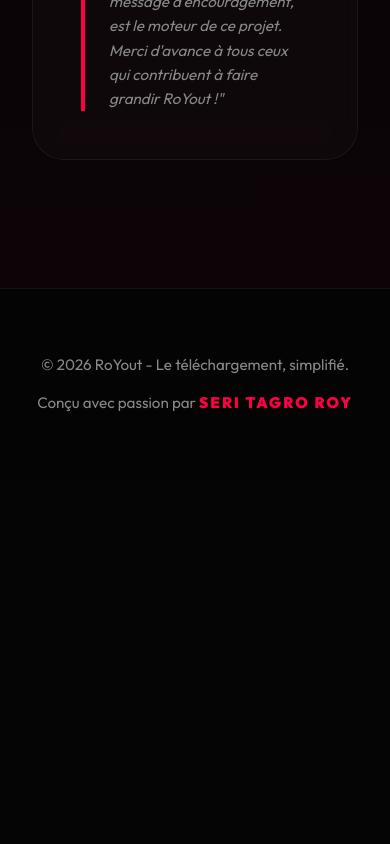
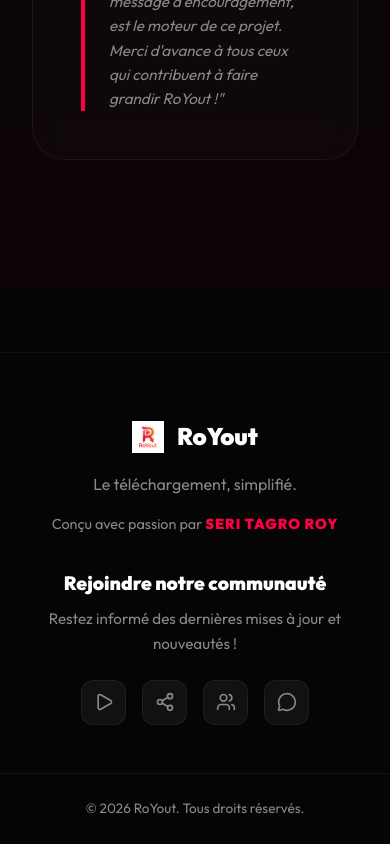
Before and after one commit to seritagroroy-oss/ROYOUT-V-2-SITE-WEB, a React (Vite) app: page / in a window 390 px wide. Shown: the part 10533-11377 px from the top of the page. Before the commit the page ends 11012 px from the top, so only its background shows below. Built offline with nearby package versions, Linux system fonts and the light colour scheme.

Commit message:
Sync latest React website changes

```diff
--- a/src/components/Footer.css
+++ b/src/components/Footer.css
@@ -1,25 +1,116 @@
-footer {
-  padding: 4rem 0;
+.footer-modern {
+  background: var(--bg-alt);
   border-top: 1px solid var(--border);
-  background-color: rgba(5, 5, 5, 0.9);
-  position: relative;
-  z-index: 10;
+  padding: 4rem 0 1.5rem;
+  margin-top: 4rem;
 }
 
-.footer-content {
+.footer-grid {
+  display: grid;
+  grid-template-columns: 1fr 1fr;
+  gap: 3rem;
+  margin-bottom: 3rem;
+}
+
+.footer-brand {
   display: flex;
   flex-direction: column;
+  gap: 1rem;
+}
+
+.logo-footer {
+  display: flex;
   align-items: center;
-  justify-content: center;
-  text-align: center;
   gap: 0.8rem;
+}
+
+.logo-footer img {
+  width: 32px;
+  height: 32px;
+}
+
+.logo-footer span {
+  font-size: 1.5rem;
+  font-weight: 900;
+  color: var(--text-main);
+}
+
+.footer-slogan {
   color: var(--text-muted);
-  font-size: 0.95rem;
+  font-size: 1rem;
+}
+
+.footer-author {
+  font-size: 0.9rem;
+  color: var(--text-muted);
 }
 
 .author-name {
   color: var(--primary);
-  font-weight: 900;
-  letter-spacing: 2px;
-  text-transform: uppercase;
+  font-weight: 700;
+  letter-spacing: 1px;
 }
+
+.footer-community h3 {
+  font-size: 1.2rem;
+  font-weight: 700;
+  margin-bottom: 0.5rem;
+  color: var(--text-main);
+}
+
+.footer-community p {
+  color: var(--text-muted);
+  font-size: 0.95rem;
+  margin-bottom: 1.5rem;
+}
+
+.social-links {
+  display: flex;
+  gap: 1rem;
+}
+
+.social-icon {
+  display: flex;
+  align-items: center;
+  justify-content: center;
+  width: 45px;
+  height: 45px;
+  border-radius: 12px;
+  background: rgba(255, 255, 255, 0.05);
+  color: var(--text-muted);
+  transition: all 0.3s ease;
+  border: 1px solid var(--border);
+}
+
+.social-icon:hover {
+  transform: translateY(-5px);
+}
+
+.social-icon.yt:hover { background: rgba(255, 0, 0, 0.1); color: #ff0000; border-color: #ff0000; }
+.social-icon.fb:hover { background: rgba(24, 119, 242, 0.1); color: #1877f2; border-color: #1877f2; }
+.social-icon.wa-group:hover { background: rgba(37, 211, 102, 0.1); color: #25d366; border-color: #25d366; }
+.social-icon.wa-channel:hover { background: rgba(37, 211, 102, 0.1); color: #25d366; border-color: #25d366; }
+
+.footer-bottom {
+  text-align: center;
+  padding-top: 1.5rem;
+  border-top: 1px solid var(--border);
+  color: var(--text-muted);
+  font-size: 0.85rem;
+}
+
+@media (max-width: 768px) {
+  .footer-grid {
+    grid-template-columns: 1fr;
+    gap: 2rem;
+    text-align: center;
+  }
+
+  .logo-footer {
+    justify-content: center;
+  }
+
+  .social-links {
+    justify-content: center;
+  }
+}
--- a/src/components/Footer.jsx
+++ b/src/components/Footer.jsx
@@ -1,11 +1,33 @@
+import { Play, Share2, MessageCircle, Users } from 'lucide-react';
 import './Footer.css';
 
 const Footer = () => {
   return (
-    <footer>
-      <div className="container footer-content">
-        <p>&copy; {new Date().getFullYear()} RoYout - Le téléchargement, simplifié.</p>
-        <p>Conçu avec passion par <span className="author-name">SERI TAGRO ROY</span></p>
+    <footer className="footer-modern">
+      <div className="container footer-grid">
+        <div className="footer-brand">
+          <div className="logo-footer">
+            <img src="/assets/logo.png" alt="RoYout Logo" />
+            <span>RoYout</span>
+          </div>
+          <p className="footer-slogan">Le téléchargement, simplifié.</p>
+          <p className="footer-author">Conçu avec passion par <span className="author-name">SERI TAGRO ROY</span></p>
+        </div>
+
+        <div className="footer-community">
+          <h3>Rejoindre notre communauté</h3>
+          <p>Restez informé des dernières mises à jour et nouveautés !</p>
+          <div className="social-links">
+            <a href="#" target="_blank" rel="noreferrer" className="social-icon yt" title="YouTube"><Play size={20} /></a>
+            <a href="#" target="_blank" rel="noreferrer" className="social-icon fb" title="Facebook"><Share2 size={20} /></a>
+            <a href="#" target="_blank" rel="noreferrer" className="social-icon wa-group" title="Groupe WhatsApp"><Users size={20} /></a>
+            <a href="https://whatsapp.com/channel/0029VbCS9BhGufIn5JrmVc1R" target="_blank" rel="noreferrer" className="social-icon wa-channel" title="Chaîne WhatsApp"><MessageCircle size={20} /></a>
+          </div>
+        </div>
+      </div>
+
+      <div className="footer-bottom">
+        <p>&copy; {new Date().getFullYear()} RoYout. Tous droits réservés.</p>
       </div>
     </footer>
   );
--- a/src/components/Navbar.css
+++ b/src/components/Navbar.css
@@ -75,3 +75,91 @@
     display: none; /* In a full app we'd add a mobile menu, keeping it simple for now */
   }
 }
+
+/* Dropdown Styles */
+.dropdown {
+  position: relative;
+  display: inline-block;
+  padding: 10px 0;
+}
+
+.dropdown-btn {
+  background: none;
+  border: none;
+  color: var(--text-muted);
+  font-size: 0.95rem;
+  font-weight: 600;
+  cursor: pointer;
+  padding: 0;
+  display: flex;
+  align-items: center;
+  transition: color 0.3s;
+  font-family: inherit;
+  position: relative;
+}
+
+.dropdown-btn:hover {
+  color: var(--text-main);
+}
+
+.dropdown-btn::after {
+  content: '';
+  position: absolute;
+  bottom: -4px;
+  left: 0;
+  width: 0%;
+  height: 2px;
+  background: var(--primary-gradient);
+  transition: width 0.3s ease;
+  border-radius: 2px;
+}
+
+.dropdown:hover .dropdown-btn::after {
+  width: 100%;
+}
+
+.dropdown-menu {
+  position: absolute;
+  top: 100%;
+  left: 50%;
+  transform: translateX(-50%);
+  background: rgba(10, 10, 10, 0.95);
+  backdrop-filter: blur(10px);
+  border: 1px solid var(--border);
+  border-radius: 12px;
+  min-width: 220px;
+  box-shadow: 0 10px 30px rgba(0,0,0,0.5);
+  padding: 0.5rem;
+  display: flex;
+  flex-direction: column;
+  gap: 0.2rem;
+  margin-top: 5px;
+  z-index: 1000;
+  animation: fadeIn 0.2s ease-out forwards;
+}
+
+@keyframes fadeIn {
+  from { opacity: 0; transform: translate(-50%, -10px); }
+  to { opacity: 1; transform: translate(-50%, 0); }
+}
+
+.dropdown-menu a {
+  display: flex !important;
+  align-items: center;
+  gap: 10px;
+  padding: 0.8rem 1rem !important;
+  border-radius: 8px;
+  transition: all 0.2s ease !important;
+  color: var(--text-muted) !important;
+  font-size: 0.9rem !important;
+}
+
+.dropdown-menu a::after {
+  display: none !important;
+}
+
+.dropdown-menu a:hover {
+  background: rgba(255, 0, 68, 0.1);
+  color: var(--text-main) !important;
+  transform: translateX(5px);
+}
--- a/src/components/Navbar.jsx
+++ b/src/components/Navbar.jsx
@@ -1,7 +1,10 @@
+import { useState } from 'react';
 import './Navbar.css';
-import { Download } from 'lucide-react';
+import { Download, ChevronDown, Play, Share2, MessageCircle, Users } from 'lucide-react';
 
 const Navbar = () => {
+  const [dropdownOpen, setDropdownOpen] = useState(false);
+
   return (
     <nav className="navbar">
       <div className="container nav-flex">
@@ -14,6 +17,25 @@
           <a href="#demo">Démo</a>
           <a href="#about">À propos</a>
           <a href="#faq">FAQ</a>
+
+          <div
+            className="dropdown"
+            onMouseEnter={() => setDropdownOpen(true)}
+            onMouseLeave={() => setDropdownOpen(false)}
+          >
+            <button className="dropdown-btn">
+              Communauté <ChevronDown size={14} style={{ marginLeft: '4px', verticalAlign: 'middle' }}/>
+            </button>
+            {dropdownOpen && (
+              <div className="dropdown-menu">
+                <a href="#" target="_blank" rel="noreferrer"><Play size={16}/> YouTube</a>
+                <a href="#" target="_blank" rel="noreferrer"><Share2 size={16}/> Facebook</a>
+                <a href="#" target="_blank" rel="noreferrer"><Users size={16}/> Groupe WhatsApp</a>
+                <a href="https://whatsapp.com/channel/0029VbCS9BhGufIn5JrmVc1R" target="_blank" rel="noreferrer"><MessageCircle size={16}/> Chaîne WhatsApp</a>
+              </div>
+            )}
+          </div>
+
           <a href="#support">Soutenir</a>
           <a href="https://github.com/seritagroroy-oss/ROYOUT-V2/releases/download/v1.0/RoYout_Setup.exe" className="btn-small">
             <Download size={16} style={{ display: 'inline', marginRight: '5px', verticalAlign: 'text-bottom' }} />
```
